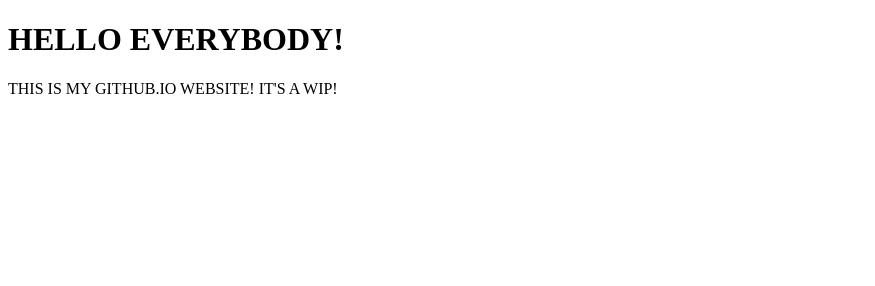
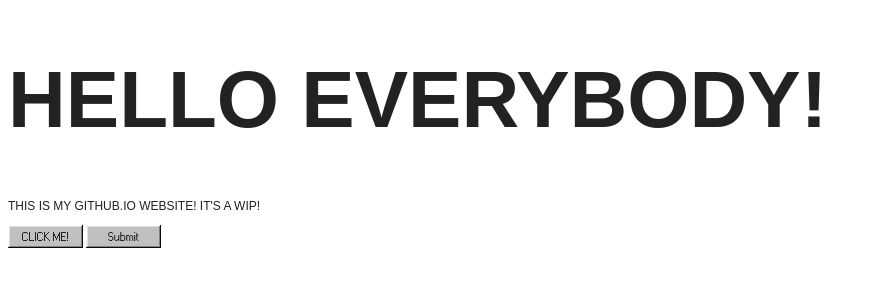
Before and after one commit to Muab-Dib/Muab-Dib.github.io, a plain HTML site: page index.html in a window 1280 px wide. Shown: the whole page, without its empty margins (0-875 px from the left). Drawn offline with nearby package versions, Linux system fonts and the light colour scheme.

Commit message:
Windows 98 css test

```diff
--- a/index.html
+++ b/index.html
@@ -1,7 +1,10 @@
 <!DOCTYPE html>
 <html>
+<link rel="stylesheet" href="https://unpkg.com/98.css">
 	<body>
 		<h1>HELLO EVERYBODY!</h1>
 		<p>THIS IS MY GITHUB.IO WEBSITE! IT'S A WIP!</p>
+		<button>CLICK ME!</button>
+		<input type="submit"/>
 	</body>
 </html>
--- /dev/null
+++ b/stylesheet.css
@@ -0,0 +1,4 @@
+<link
+	rel="stylesheet"
+	href=""
+>
```
